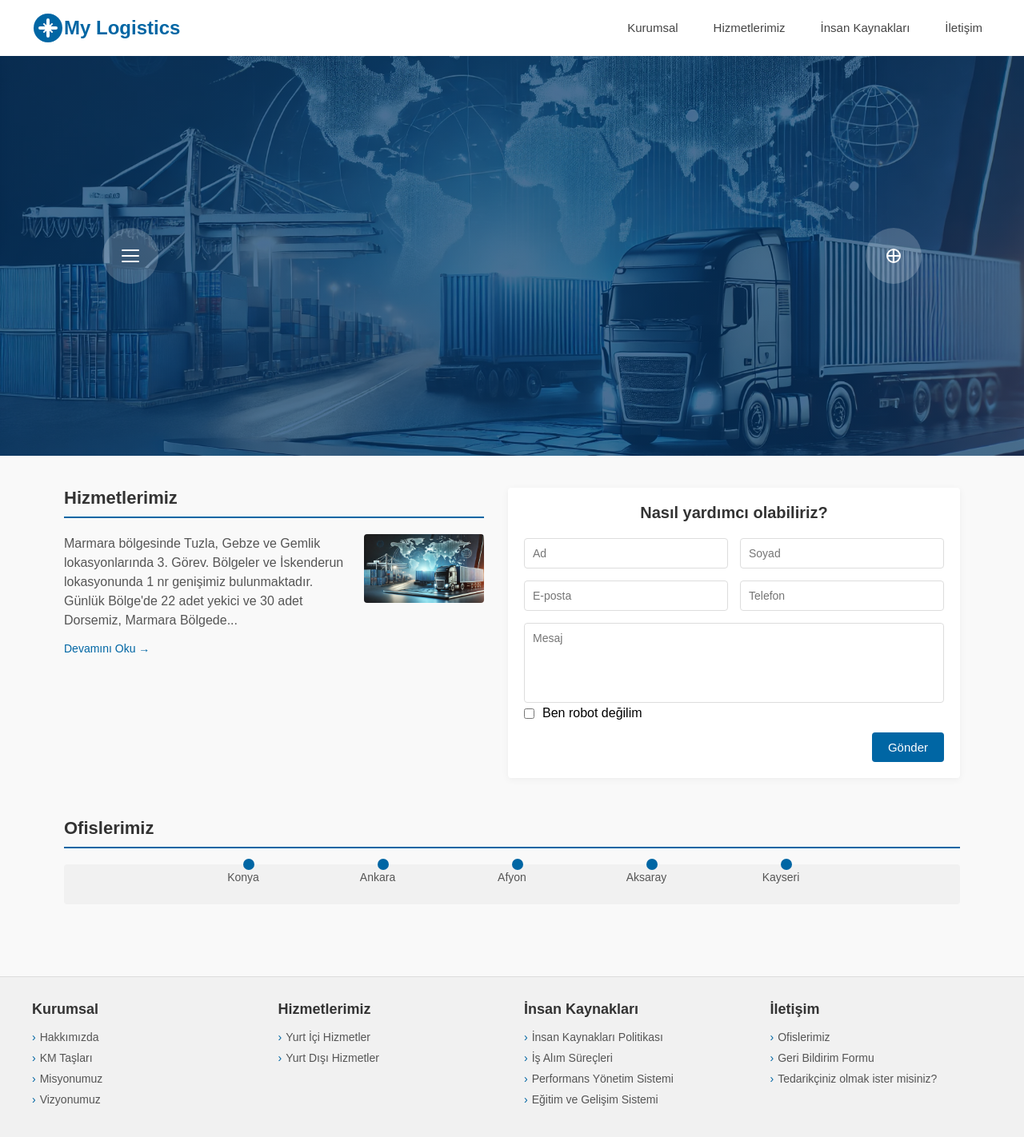
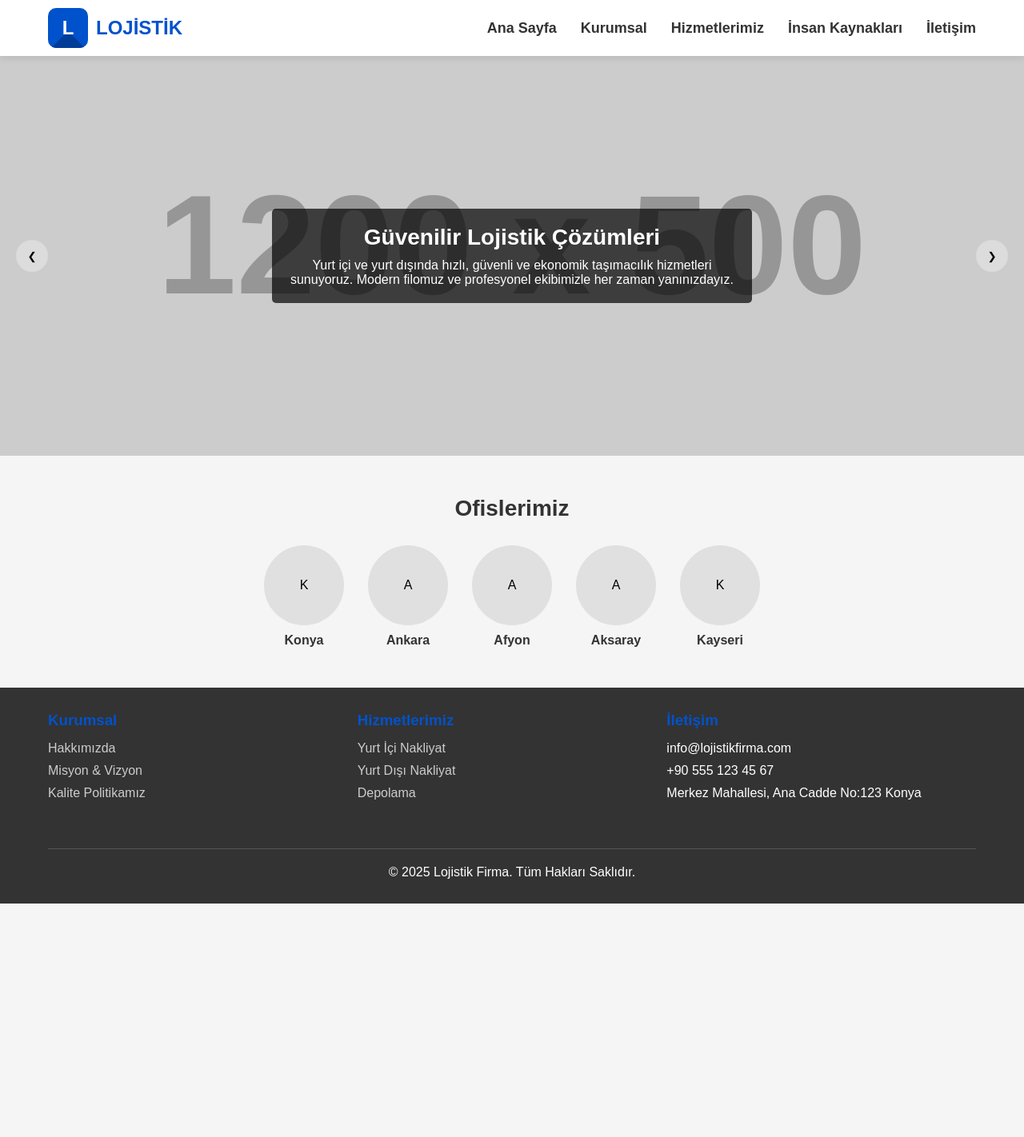
Before and after one commit to sena-ylmz/mylogistics, a plain HTML site: page index.html in a window 1280 px wide. Shown: the whole page at 80% size. After the commit the page ends 1130 px from the top, so only its background shows below. Drawn offline with Linux system fonts and the light colour scheme; placeholder pictures from the web are drawn by us.

Commit message:
index.html

```diff
--- a/index.html
+++ b/index.html
@@ -1,521 +1,402 @@
-
 <!DOCTYPE html>
 <html lang="tr">
 <head>
     <meta charset="UTF-8">
     <meta name="viewport" content="width=device-width, initial-scale=1.0">
-    <title>My Logistics</title>
+    <title>Lojistik Firma</title>
     <style>
         * {
             margin: 0;
             padding: 0;
             box-sizing: border-box;
-            font-family: Arial, sans-serif;
+            font-family: 'Arial', sans-serif;
         }
 
         body {
-            background-color: #f9f9f9;
+            background-color: #f5f5f5;
         }
 
-        /* Header */
-        header {
+        /* Sabit üst menü */
+        .header {
+            position: fixed;
+            top: 0;
+            left: 0;
+            width: 100%;
             background-color: white;
-            padding: 15px 40px;
+            box-shadow: 0 2px 10px rgba(0, 0, 0, 0.1);
+            z-index: 1000;
+            padding: 10px 0;
+        }
+
+        .container {
+            max-width: 1200px;
+            margin: 0 auto;
+            padding: 0 20px;
+        }
+
+        .nav {
             display: flex;
             justify-content: space-between;
             align-items: center;
-            box-shadow: 0 2px 5px rgba(0,0,0,0.1);
         }
 
         .logo {
             display: flex;
             align-items: center;
+            cursor: pointer;
         }
 
-        .logo img {
-            height: 40px;
+        .logo-icon {
+            width: 50px;
+            height: 50px;
+            background-color: #0052cc;
+            border-radius: 10px;
             margin-right: 10px;
+            display: flex;
+            align-items: center;
+            justify-content: center;
+            color: white;
+            font-weight: bold;
+            font-size: 24px;
+            position: relative;
+            overflow: hidden;
+        }
+
+        .logo-icon:before {
+            content: '';
+            position: absolute;
+            width: 30px;
+            height: 30px;
+            background-color: #003d99;
+            transform: rotate(45deg);
+            bottom: -15px;
+            left: 10px;
+        }
+
+        .logo-icon:after {
+            content: 'L';
+            position: relative;
+            z-index: 2;
         }
 
         .logo-text {
             font-size: 24px;
             font-weight: bold;
-            color: #0066a4;
+            color: #0052cc;
         }
 
-        /* Navigation */
-        nav ul {
+        .menu {
             display: flex;
-            list-style: none;
-            gap: 20px;
+            list-style-type: none;
         }
 
-        nav ul li {
-            position: relative;
+        .menu li {
+            margin-left: 30px;
         }
 
-        nav ul li a {
-            color: #444;
+        .menu a {
             text-decoration: none;
-            padding: 8px 12px;
-            font-size: 15px;
-            transition: color 0.3s;
+            color: #333;
+            font-size: 18px; /* Yazı boyutu büyütüldü */
+            font-weight: 600;
+            transition: all 0.3s ease;
         }
 
-        nav ul li a:hover {
-            color: #0066a4;
+        .menu a:hover {
+            color: #0052cc;
         }
 
-        .dropdown-content {
-            display: none;
-            position: absolute;
-            background-color: white;
-            min-width: 180px;
-            box-shadow: 0 8px 16px rgba(0,0,0,0.1);
-            z-index: 1;
-            border-radius: 4px;
+        /* Hero bölümü */
+        .hero {
+            margin-top: 70px; /* Üst menünün yüksekliğine göre ayarlandı */
+            position: relative;
+            height: 500px;
+            overflow: hidden;
         }
 
-        .dropdown-content a {
-            color: #333;
-            padding: 12px 16px;
-            text-decoration: none;
-            display: block;
-            font-size: 14px;
+        .hero-img {
+            width: 100%;
+            height: 100%;
+            object-fit: cover;
         }
 
-        .dropdown-content a:hover {
-            background-color: #f1f1f1;
+        .hero-text {
+            position: absolute;
+            top: 50%;
+            left: 50%;
+            transform: translate(-50%, -50%);
+            background-color: rgba(0, 0, 0, 0.7);
+            color: white;
+            padding: 20px;
+            border-radius: 5px;
+            text-align: center;
+            max-width: 600px;
         }
 
-        nav ul li:hover .dropdown-content {
-            display: block;
+        .hero-text h2 {
+            margin-bottom: 10px;
+            font-size: 28px;
         }
 
-        /* Hero Banner */
-        .hero-banner {
-            height: 500px;
-            background: linear-gradient(rgba(0, 51, 102, 0.7), rgba(0, 51, 102, 0.7)), url('DALL·E 2025-03-04 02.01.10 - A high-quality, realistic image for a logistics website homepage. The image features a modern blue and black-toned design with a large truck on the ro.webp') no-repeat center center;
-            background-size: cover;
+        .slider-controls {
+            position: absolute;
+            width: 100%;
+            top: 50%;
+            transform: translateY(-50%);
             display: flex;
-            justify-content: center;
-            align-items: center;
-            color: white;
-            position: relative;
+            justify-content: space-between;
+            padding: 0 20px;
         }
 
-        .hero-icon {
-            position: absolute;
-            width: 70px;
-            height: 70px;
-            background-color: rgba(255, 255, 255, 0.2);
+        .slider-btn {
+            background-color: rgba(255, 255, 255, 0.3);
+            border: none;
+            width: 40px;
+            height: 40px;
             border-radius: 50%;
             display: flex;
+            align-items: center;
             justify-content: center;
-            align-items: center;
+            cursor: pointer;
+            transition: all 0.3s ease;
         }
 
-        .icon-left {
-            left: 10%;
+        .slider-btn:hover {
+            background-color: rgba(255, 255, 255, 0.6);
         }
 
-        .icon-right {
-            right: 10%;
-        }
-
-        /* Main Content */
-        .main-content {
-            padding: 40px;
-            display: flex;
-            flex-wrap: wrap;
-            gap: 30px;
-            max-width: 1200px;
-            margin: 0 auto;
-        }
-
-        /* Services Section */
-        .services {
-            flex: 1;
-            min-width: 300px;
-        }
-
-        .services h2 {
-            color: #333;
-            margin-bottom: 20px;
-            font-size: 22px;
-            padding-bottom: 10px;
-            border-bottom: 2px solid #0066a4;
-        }
-
-        .service-item {
-            display: flex;
-            margin-bottom: 20px;
-        }
-
-        .service-text {
-            padding-right: 20px;
-        }
-
-        .service-text p {
-            margin-bottom: 10px;
-            color: #555;
-            line-height: 1.5;
-        }
-
-        .service-img {
-            width: 150px;
-            flex-shrink: 0;
-        }
-
-        .service-img img {
-            width: 100%;
-            height: auto;
-            border-radius: 4px;
-        }
-
-        .read-more {
-            display: inline-block;
-            color: #0066a4;
-            margin-top: 5px;
-            text-decoration: none;
-            font-size: 14px;
-        }
-
-        .read-more:hover {
-            text-decoration: underline;
-        }
-
-        /* Contact Form */
-        .contact-form {
-            flex: 1;
-            min-width: 300px;
-            background-color: white;
-            padding: 20px;
-            border-radius: 4px;
-            box-shadow: 0 2px 10px rgba(0,0,0,0.05);
-        }
-
-        .contact-form h2 {
-            color: #333;
-            margin-bottom: 20px;
-            font-size: 20px;
+        /* Ofislerimiz bölümü */
+        .offices {
+            padding: 50px 0;
             text-align: center;
         }
 
-        .form-row {
-            display: flex;
-            gap: 15px;
-            margin-bottom: 15px;
+        .offices h2 {
+            margin-bottom: 30px;
+            font-size: 28px;
+            color: #333;
         }
 
-        .form-group {
-            flex: 1;
+        .office-list {
+            display: flex;
+            justify-content: center;
+            flex-wrap: wrap;
+            gap: 30px;
         }
 
-        .form-group input,
-        .form-group textarea {
-            width: 100%;
-            padding: 10px;
-            border: 1px solid #ddd;
-            border-radius: 4px;
-            font-size: 14px;
+        .office-item {
+            display: flex;
+            flex-direction: column;
+            align-items: center;
+            cursor: pointer;
         }
 
-        .form-group textarea {
+        .office-circle {
+            width: 100px;
             height: 100px;
-            resize: none;
+            border-radius: 50%;
+            background-color: #e0e0e0;
+            display: flex;
+            align-items: center;
+            justify-content: center;
+            margin-bottom: 10px;
+            transition: all 0.3s ease;
         }
 
-        .captcha {
-            display: flex;
-            align-items: center;
-            margin-bottom: 15px;
+        .office-item:hover .office-circle,
+        .office-item.active .office-circle {
+            background-color: #000; /* Siyah renk */
         }
 
-        .captcha input {
-            margin-right: 10px;
+        .office-item:hover .office-name,
+        .office-item.active .office-name {
+            color: #000; /* Siyah renk */
         }
 
-        .submit-btn {
-            background-color: #0066a4;
-            color: white;
-            border: none;
-            padding: 10px 20px;
-            border-radius: 4px;
-            cursor: pointer;
-            font-size: 15px;
-            float: right;
+        .office-name {
+            font-size: 16px;
+            font-weight: 600;
+            color: #333;
+            transition: all 0.3s ease;
         }
 
-        .submit-btn:hover {
-            background-color: #00558a;
-        }
-
-        /* Office Locations */
-        .offices {
-            width: 100%;
-            margin-top: 20px;
-        }
-
-        .offices h2 {
-            color: #333;
-            margin-bottom: 20px;
-            font-size: 22px;
-            padding-bottom: 10px;
-            border-bottom: 2px solid #0066a4;
-        }
-
-        .location-map {
-            height: 50px;
-            background-color: #f1f1f1;
-            border-radius: 4px;
-            position: relative;
-            margin-bottom: 50px;
-        }
-
-        .location-point {
-            position: absolute;
-            width: 14px;
-            height: 14px;
-            background-color: #0066a4;
-            border-radius: 50%;
-            top: -7px;
-        }
-
-        .location-label {
-            position: absolute;
-            top: 15px;
-            transform: translateX(-50%);
-            font-size: 14px;
-            color: #555;
-        }
-
-        /* Footer */
-        footer {
-            background-color: #f1f1f1;
-            padding: 30px 40px;
-            border-top: 1px solid #ddd;
+        /* Alt menü */
+        .footer {
+            background-color: #333;
+            color: white;
+            padding: 30px 0;
         }
 
         .footer-content {
             display: flex;
+            justify-content: space-between;
             flex-wrap: wrap;
-            gap: 30px;
-            max-width: 1200px;
-            margin: 0 auto;
         }
 
-        .footer-section {
+        .footer-col {
             flex: 1;
             min-width: 200px;
+            margin-bottom: 20px;
         }
 
-        .footer-section h3 {
-            color: #333;
+        .footer-col h3 {
             margin-bottom: 15px;
-            font-size: 18px;
+            color: #0052cc;
         }
 
-        .footer-section ul {
-            list-style: none;
+        .footer-col ul {
+            list-style-type: none;
         }
 
-        .footer-section ul li {
-            margin-bottom: 8px;
+        .footer-col ul li {
+            margin-bottom: 10px;
         }
 
-        .footer-section ul li a {
-            color: #555;
+        .footer-col ul li a {
+            color: #ccc;
             text-decoration: none;
-            font-size: 14px;
-            transition: color 0.3s;
+            transition: all 0.3s ease;
         }
 
-        .footer-section ul li a:hover {
-            color: #0066a4;
+        .footer-col ul li a:hover {
+            color: white;
         }
 
-        .footer-icon {
-            margin-right: 5px;
-            color: #0066a4;
+        .copyright {
+            text-align: center;
+            margin-top: 30px;
+            padding-top: 20px;
+            border-top: 1px solid #555;
         }
     </style>
 </head>
 <body>
-    <!-- Header with Logo and Navigation -->
-    <header>
+    <!-- Sabit üst menü -->
+    <header class="header">
+        <div class="container">
+            <nav class="nav">
+                <a href="index.html" style="text-decoration: none;">
                     <div class="logo">
-            <svg width="40" height="40" viewBox="0 0 40 40">
-                <circle cx="20" cy="20" r="18" fill="#0066a4" />
-                <path d="M10,20 L30,20 M20,10 L20,30" stroke="white" stroke-width="4" stroke-linecap="round" />
-                <path d="M15,15 L25,25 M15,25 L25,15" stroke="white" stroke-width="2" stroke-linecap="round" />
-            </svg>
-            <div class="logo-text">My Logistics</div>
+                        <div class="logo-icon"></div>
+                        <div class="logo-text">LOJİSTİK</div>
                     </div>
-
-        <nav>
-            <ul>
-                <li>
-                    <a href="#">Kurumsal</a>
-                    <div class="dropdown-content">
-                        <a href="#">Hakkımızda</a>
-                        <a href="#">Tarihçe</a>
-                        <a href="#">Vizyonumuz</a>
-                        <a href="#">Misyonumuz</a>
-                    </div>
-                </li>
-                <li>
-                    <a href="#">Hizmetlerimiz</a>
-                    <div class="dropdown-content">
-                        <a href="#">Yurt İçi Hizmetler</a>
-                        <a href="#">Yurt Dışı Hizmetler</a>
-                        <a href="#">Depolama Hizmetleri</a>
-                        <a href="#">Özel Çözümler</a>
-                    </div>
-                </li>
-                <li>
-                    <a href="#">İnsan Kaynakları</a>
-                    <div class="dropdown-content">
-                        <a href="#">İK Politikası</a>
-                        <a href="#">İş Alım Süreçleri</a>
-                        <a href="#">Kariyer Fırsatları</a>
-                        <a href="#">Açık Pozisyonlar</a>
-                    </div>
-                </li>
-                <li>
-                    <a href="#">İletişim</a>
-                    <div class="dropdown-content">
-                        <a href="#">Ofislerimiz</a>
-                        <a href="#">İletişim Formu</a>
-                        <a href="#">Sık Sorulan Sorular</a>
-                    </div>
-                </li>
+                </a>
+                <ul class="menu">
+                    <li><a href="index.html">Ana Sayfa</a></li>
+                    <li><a href="hakkimizda.html">Kurumsal</a></li>
+                    <li><a href="#">Hizmetlerimiz</a></li>
+                    <li><a href="#">İnsan Kaynakları</a></li>
+                    <li><a href="#">İletişim</a></li>
                 </ul>
             </nav>
+        </div>
     </header>
 
-    <!-- Hero Banner -->
-    <div class="hero-banner">
-        <div class="hero-icon icon-left">
-            <svg width="30" height="30" viewBox="0 0 30 30" fill="white">
-                <path d="M5,15 L25,15 M5,8 L25,8 M5,22 L25,22" stroke="white" stroke-width="2" stroke-linecap="round" />
-            </svg>
+    <!-- Hero bölümü -->
+    <section class="hero">
+        <img src="https://via.placeholder.com/1200x500" alt="Lojistik Firma" class="hero-img">
+        <div class="hero-text">
+            <h2>Güvenilir Lojistik Çözümleri</h2>
+            <p>Yurt içi ve yurt dışında hızlı, güvenli ve ekonomik taşımacılık hizmetleri sunuyoruz. Modern filomuz ve profesyonel ekibimizle her zaman yanınızdayız.</p>
         </div>
-        <div class="hero-icon icon-right">
-            <svg width="30" height="30" viewBox="0 0 30 30" fill="white">
-                <circle cx="15" cy="15" r="8" stroke="white" stroke-width="2" fill="none" />
-                <path d="M15,7 L15,23 M7,15 L23,15" stroke="white" stroke-width="2" />
-            </svg>
+        <div class="slider-controls">
+            <button class="slider-btn prev">&#10094;</button>
+            <button class="slider-btn next">&#10095;</button>
+        </div>
+    </section>
+
+    <!-- Ofislerimiz bölümü -->
+    <section class="offices container">
+        <h2>Ofislerimiz</h2>
+        <div class="office-list">
+            <div class="office-item">
+                <div class="office-circle">K</div>
+                <div class="office-name">Konya</div>
+            </div>
+            <div class="office-item">
+                <div class="office-circle">A</div>
+                <div class="office-name">Ankara</div>
+            </div>
+            <div class="office-item">
+                <div class="office-circle">A</div>
+                <div class="office-name">Afyon</div>
+            </div>
+            <div class="office-item">
+                <div class="office-circle">A</div>
+                <div class="office-name">Aksaray</div>
+            </div>
+            <div class="office-item">
+                <div class="office-circle">K</div>
+                <div class="office-name">Kayseri</div>
             </div>
         </div>
+    </section>
 
-    <!-- Main Content -->
-    <div class="main-content">
-        <!-- Services Section -->
-        <div class="services">
-            <h2>Hizmetlerimiz</h2>
-            <div class="service-item">
-                <div class="service-text">
-                    <p>Marmara bölgesinde Tuzla, Gebze ve Gemlik lokasyonlarında 3. Görev. Bölgeler ve İskenderun lokasyonunda 1 nr genişimiz bulunmaktadır. Günlük Bölge'de 22 adet yekici ve 30 adet Dorsemiz, Marmara Bölgede...</p>
-                    <a href="#" class="read-more">Devamını Oku →</a>
-                </div>
-                <div class="service-img">
-                    <img src="DALL·E 2025-03-04 02.01.10 - A high-quality, realistic image for a logistics website homepage. The image features a modern blue and black-toned design with a large truck on the ro.webp" alt="Lojistik hizmetleri">
-                </div>
-            </div>
-        </div>
+    <!-- Buraya diğer bölümler eklenebilir -->
 
-        <!-- Contact Form -->
-        <div class="contact-form">
-            <h2>Nasıl yardımcı olabiliriz?</h2>
-            <form>
-                <div class="form-row">
-                    <div class="form-group">
-                        <input type="text" placeholder="Ad">
-                    </div>
-                    <div class="form-group">
-                        <input type="text" placeholder="Soyad">
-                    </div>
-                </div>
-                <div class="form-row">
-                    <div class="form-group">
-                        <input type="email" placeholder="E-posta">
-                    </div>
-                    <div class="form-group">
-                        <input type="tel" placeholder="Telefon">
-                    </div>
-                </div>
-                <div class="form-group">
-                    <textarea placeholder="Mesaj"></textarea>
-                </div>
-                <div class="captcha">
-                    <input type="checkbox" id="robot-check">
-                    <label for="robot-check">Ben robot değilim</label>
-                </div>
-                <button type="submit" class="submit-btn">Gönder</button>
-            </form>
-        </div>
-
-        <!-- Office Locations -->
-        <div class="offices">
-            <h2>Ofislerimiz</h2>
-            <div class="location-map">
-                <div class="location-point" style="left: 20%;">
-                    <div class="location-label">Konya</div>
-                </div>
-                <div class="location-point" style="left: 35%;">
-                    <div class="location-label">Ankara</div>
-                </div>
-                <div class="location-point" style="left: 50%;">
-                    <div class="location-label">Afyon</div>
-                </div>
-                <div class="location-point" style="left: 65%;">
-                    <div class="location-label">Aksaray</div>
-                </div>
-                <div class="location-point" style="left: 80%;">
-                    <div class="location-label">Kayseri</div>
-                </div>
-            </div>
-        </div>
-    </div>
-
-    <!-- Footer -->
-    <footer>
+    <!-- Alt menü -->
+    <footer class="footer">
+        <div class="container">
             <div class="footer-content">
-            <div class="footer-section">
+                <div class="footer-col">
                     <h3>Kurumsal</h3>
                     <ul>
-                    <li><a href="#"><span class="footer-icon">›</span>Hakkımızda</a></li>
-                    <li><a href="#"><span class="footer-icon">›</span>KM Taşları</a></li>
-                    <li><a href="#"><span class="footer-icon">›</span>Misyonumuz</a></li>
-                    <li><a href="#"><span class="footer-icon">›</span>Vizyonumuz</a></li>
+                        <li><a href="hakkimizda.html">Hakkımızda</a></li>
+                        <li><a href="#">Misyon & Vizyon</a></li>
+                        <li><a href="#">Kalite Politikamız</a></li>
                     </ul>
                 </div>
-            <div class="footer-section">
+                <div class="footer-col">
                     <h3>Hizmetlerimiz</h3>
                     <ul>
-                    <li><a href="#"><span class="footer-icon">›</span>Yurt İçi Hizmetler</a></li>
-                    <li><a href="#"><span class="footer-icon">›</span>Yurt Dışı Hizmetler</a></li>
+                        <li><a href="#">Yurt İçi Nakliyat</a></li>
+                        <li><a href="#">Yurt Dışı Nakliyat</a></li>
+                        <li><a href="#">Depolama</a></li>
                     </ul>
                 </div>
-            <div class="footer-section">
-                <h3>İnsan Kaynakları</h3>
-                <ul>
-                    <li><a href="#"><span class="footer-icon">›</span>İnsan Kaynakları Politikası</a></li>
-                    <li><a href="#"><span class="footer-icon">›</span>İş Alım Süreçleri</a></li>
-                    <li><a href="#"><span class="footer-icon">›</span>Performans Yönetim Sistemi</a></li>
-                    <li><a href="#"><span class="footer-icon">›</span>Eğitim ve Gelişim Sistemi</a></li>
-                </ul>
-            </div>
-            <div class="footer-section">
+                <div class="footer-col">
                     <h3>İletişim</h3>
                     <ul>
-                    <li><a href="#"><span class="footer-icon">›</span>Ofislerimiz</a></li>
-                    <li><a href="#"><span class="footer-icon">›</span>Geri Bildirim Formu</a></li>
-                    <li><a href="#"><span class="footer-icon">›</span>Tedarikçiniz olmak ister misiniz?</a></li>
+                        <li>info@lojistikfirma.com</li>
+                        <li>+90 555 123 45 67</li>
+                        <li>Merkez Mahallesi, Ana Cadde No:123 Konya</li>
                     </ul>
                 </div>
             </div>
+            <div class="copyright">
+                &copy; 2025 Lojistik Firma. Tüm Hakları Saklıdır.
+            </div>
+        </div>
     </footer>
+
+    <script>
+        // Ofis öğesini aktif yapmak için JavaScript kodu
+        const officeItems = document.querySelectorAll('.office-item');
+
+        officeItems.forEach(item => {
+            item.addEventListener('click', function() {
+                // Önce tüm aktif sınıfları kaldır
+                officeItems.forEach(i => i.classList.remove('active'));
+                // Tıklanan öğeye aktif sınıfı ekle
+                this.classList.add('active');
+            });
+        });
+
+        // Slider kontrolleri için JavaScript kodu
+        const prevBtn = document.querySelector('.prev');
+        const nextBtn = document.querySelector('.next');
+        let slideIndex = 0;
+
+        // Gerçek bir slider için burada görsellerin değişimi ayarlanacak
+        prevBtn.addEventListener('click', function() {
+            console.log('Önceki slide');
+            // Slide değiştirme kodu buraya eklenecek
+        });
+
+        nextBtn.addEventListener('click', function() {
+            console.log('Sonraki slide');
+            // Slide değiştirme kodu buraya eklenecek
+        });
+    </script>
 </body>
 </html>
```
Lines whose indentation alone changed are shown as unchanged.
